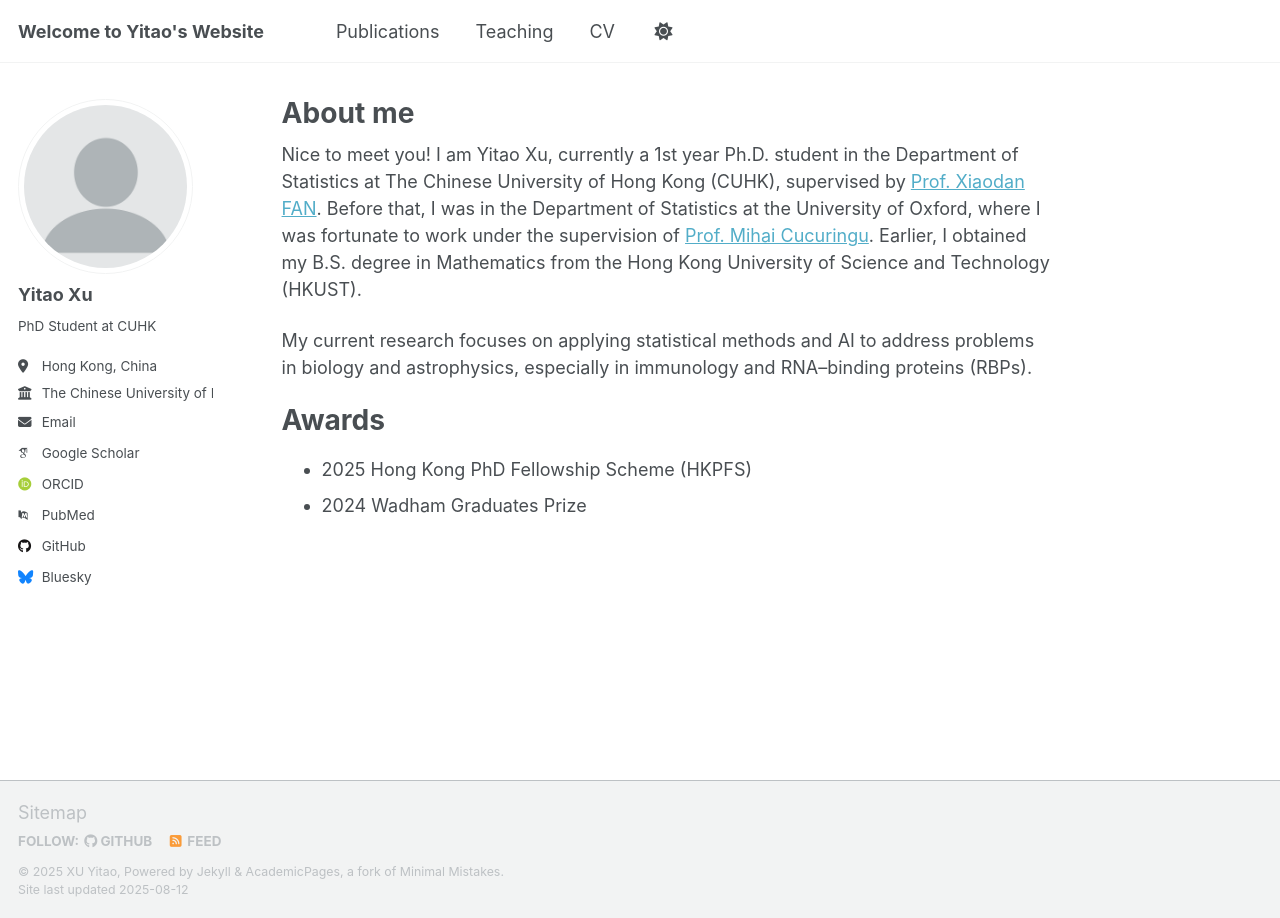
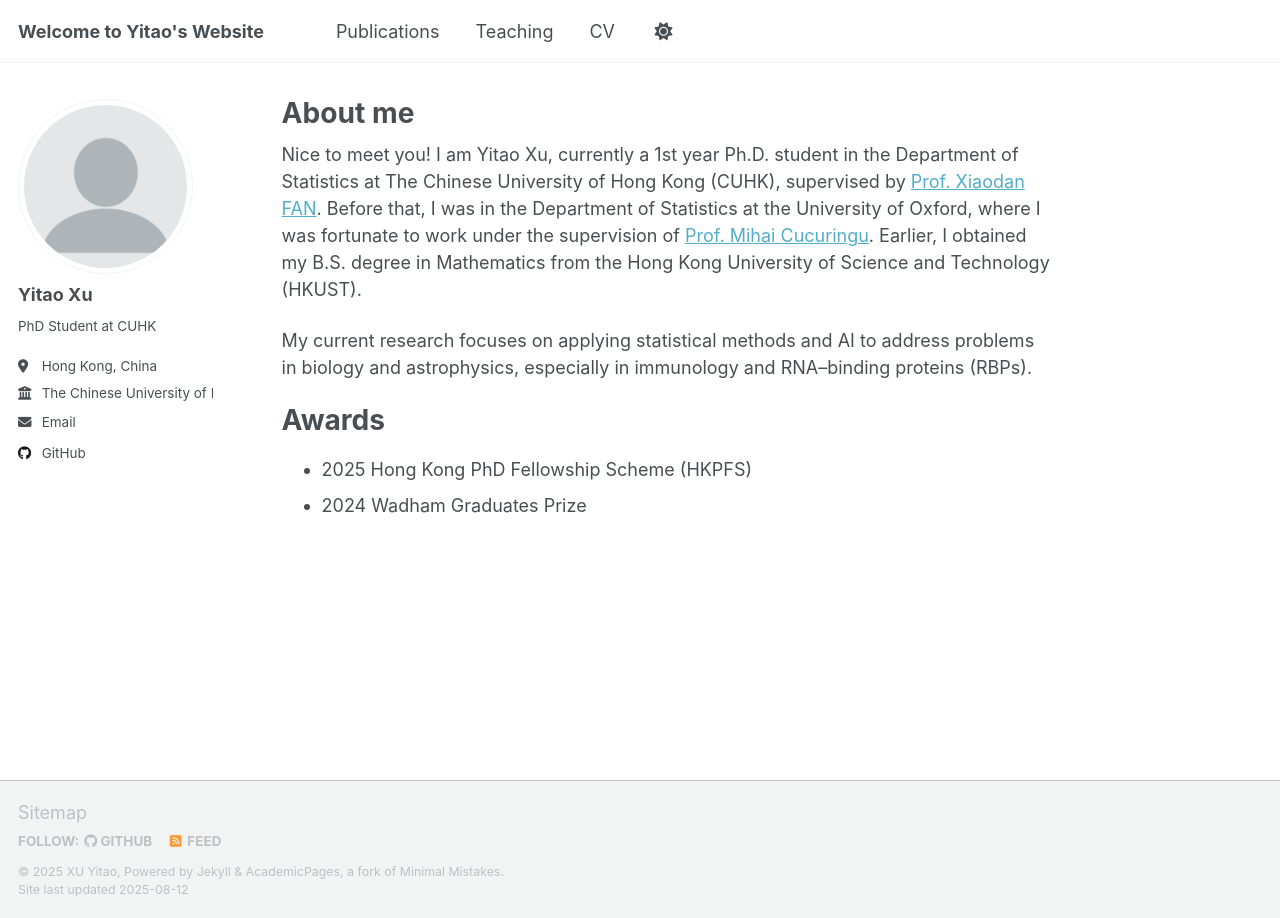
Before and after one commit to YitaoXU/YitaoXU.github.io, a Jekyll site: the page built from _pages/about.md, in a window 1280 px wide. Built offline with Jekyll 4.4.1, drawn with Linux system fonts in a browser that asks for light colours; some web fonts are replaced; a script that is not in the unit is left out; part of the change alters nothing that is shown.

Commit message:
Update _config.yml

```diff
--- a/_config.yml
+++ b/_config.yml
@@ -34,12 +34,12 @@ author:
   # Academic websites
   academia         : # URL
   arxiv            : # URL - Update with the correct link to your profile
-  googlescholar    : "https://scholar.google.com/citations?user=PS_CX0AAAAAJ"
+  googlescholar    : # URL
   inspire-hep      : # URL
   impactstory      : # URL
-  orcid            : "http://orcid.org/yourorcidurl"
+  orcid            : # URL
   semantic         : # URL
-  pubmed           : "https://www.ncbi.nlm.nih.gov/pubmed/?term=john+snow"
+  pubmed           : # URL
   researchgate     : # URL
   scopus           : # URL
 
@@ -47,13 +47,13 @@ author:
   bitbucket        : # Username - Update with your username on the site
   codepen          : # Username
   dribbble         : # Username
-  github           : "academicpages"
+  github           : "https://github.com/YitaoXU"
   kaggle           : # Username
   stackoverflow    : # User number or user number and name (i.e., use "1" or "1/jeff-atwood")
 
   # Social media
   artstation       : # Username
-  bluesky          : "bsky.app" # Replace this with you Bluesky username
+  bluesky          : # URL
   facebook         : # Username
   flickr           : # Username
   foursquare       : # Username
```
